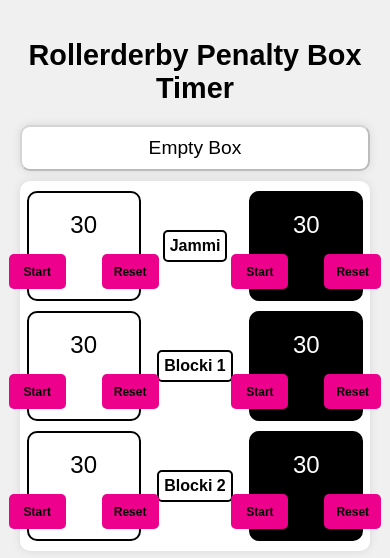
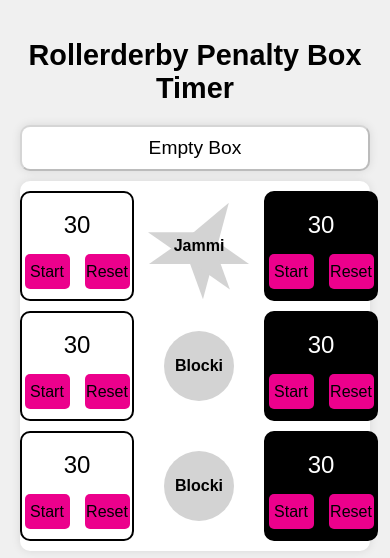
Before and after one commit to SincereUnsaddle/MCOD-Penalty-Box-Timer, a plain HTML site: page index.html in a window 390 px wide. Shown: the top 558 px of the page. Drawn offline with Linux system fonts and the light colour scheme.

Commit message:
version 1.0 ? birthday child
wonky star

```diff
--- a/index.html
+++ b/index.html
@@ -14,20 +14,21 @@
     <div class="table">
 
         <div id="whiteJammer" class="stopwatch white"></div>
-        <div class="description"><div class="white">Jammi</div></div>
+        <div class="description"><div class="white label-container"><div class="label">Jammi</div><div class="starout"><div class="star"></div></div></div></div>
         <div id="blackJammer" class="stopwatch black"></div>
 
         <div id="whiteBlocker1" class="stopwatch white"></div>
-        <div class="description"><div class="white">Blocki 1</div></div>
+        <div class="description"><div class="white"><div class="kreis">Blocki</div></div></div>
         <div id="blackBlocker1" class="stopwatch black"></div>
 
         <div id="whiteBlocker2" class="stopwatch white"></div>
-        <div class="description"><div class="white">Blocki 2</div></div>
+        <div class="description"><div class="kreis">Blocki</div></div>
         <div id="blackBlocker2" class="stopwatch black"></div>
     </div>
 
     <div class="footer">
-        <p class="footer">made by chatgpt and noma 161 from muscle cats of death. <a href='https://instagram.com/rollerderbygoe/'>instagram: &#64;rollerderbygoe</a></p>
+        <p class="footer">made by chatgpt and noma 161 from muscle cats of death.<a href='https://instagram.com/rollerderbygoe/'>instagram: &#64;rollerderbygoe</a></p>
+		<p class="footer">happy birthday danger dyke </p>
         <a href='https://rollerderbygoe.wordpress.com/'><img src="logo.png" alt="Vereinslogo"></a>
     </div>
 
--- a/stopwatch.js
+++ b/stopwatch.js
@@ -165,6 +165,7 @@ function updateMasterButton() {
         masterButton.classList.remove('stop-button');
         masterButton.style.backgroundColor = 'white';
 		masterButton.style.color = 'black';
+		masterButton.style.cursor = 'not-allowed';
         masterButton.disabled = true;
     }
 }
--- a/styles.css
+++ b/styles.css
@@ -112,18 +112,24 @@ a:hover {
     justify-content: center;
     min-height: 100px;
 }
+div.kreis {
+  width: 100px;
+  height: 100px;
+  border-radius: 50px;
+  background-color: lightgrey;
+  line-height:100px;
+
+}
+
+
 .description .white {
     color: black;
-    border: 2px solid black;
-    border-radius: 5px;
     padding: 5px;
 }
 .description .black {
     color: white;
     background-color: black;
     padding: 5px;
-    border-radius: 5px;
-    border: 2px solid white;
 }
 .footer {
     margin-top: 10px;
@@ -137,6 +143,112 @@ a:hover {
     height: 50px;
     margin-top: 10px;
 }
+.master-button {
+    width: 100%; /* 20px Abstand links und rechts */
+    margin: 10px 20px; /* 10px oben und unten, 20px links und rechts */
+    padding: 10px;
+    border-radius: 10px;
+    box-shadow: 0 0 10px rgba(0, 0, 0, 0.1);
+    max-width: 600px;
+    font-size: 1.2em;
+    background-color: #ec008c;
+    color: white;
+    cursor: pointer;
+}
+
+.master-button:hover {
+    background-color: #0056b3;
+}
+/* Container for the labels */
+.label-container {
+    display: flex;
+    flex-direction: column;
+    align-items: center;
+    justify-content: center;
+    position: relative; /* Ensure that the star pseudo-element is positioned relative to this container */
+    margin: 20px 0; /* Add some margin for spacing */
+    text-align: center; /* Center text alignment */
+}
+
+/* Style for the star */ /*
+.label-container::before {
+    content: "";
+    position: absolute;
+    top: 50%;
+    left: 50%;
+    transform: translate(-50%, -50%);
+    width: 0;
+    height: 0;
+    border-right: 70px solid transparent;
+    border-bottom: 35px solid yellow;
+    border-left: 70px solid transparent;
+    transform: translate(-50%, -50%) rotate(35deg);
+}
+
+.label-container::after {
+    content: "";
+    position: absolute;
+    top: 50%;
+    left: 50%;
+    transform: translate(-50%, -50%);
+    width: 0;
+    height: 0;
+    border-right: 70px solid transparent;
+    border-bottom: 35px solid yellow;
+    border-left: 70px solid transparent;
+    transform: translate(-50%, -50%) rotate(-35deg);
+}
+.label::after {
+	content: "";
+    position: absolute;
+    top: 100%;
+    left: 1000%;
+    transform: translate(-50%, -50%);
+    width: 0;
+    height: 0;
+    border-right: 70px solid transparent;
+    border-bottom: 35px solid yellow;
+    border-left: 70px solid transparent;
+    transform: translate(-50%, -50%) rotate(-35deg);
+
+} */
+.label {
+    position: absolute; /* Ensure the label text is positioned relative to its container */
+    z-index: 1; /* Ensure the label text appears above the star */
+    padding: 5px 10px; /* Add some padding for better spacing */
+    border-radius: 5px; /* Optional: Add border-radius for a rounded corner effect */
+    font-size: 20px; /* Increase font size for better readability */
+    background-color: transparent;
+	}
+.star {
+    position: relative;
+    width: 0;
+    height: 0;
+    border-left: 70px solid transparent;
+    border-right: 70px solid transparent;
+    border-bottom: 35px solid lightgrey;
+	transform: rotate(0deg);
+}
+.star::before, .star::after {
+    content: "";
+    position: absolute;
+    top: 0;
+    left: 50%;
+    width: 0;
+    height: 0;
+    border-left: 70px solid transparent;
+    border-right: 70px solid transparent;
+    border-bottom: 35px solid lightgrey;
+}
+
+.star::before {
+    transform: translateX(-50%) rotate(-75deg);
+}
+
+.star::after {
+    transform: translateX(-50%) rotate(35deg);
+}
+
 @media (max-width: 600px) {
     .table {
         grid-template-columns: 1fr auto 1fr;
@@ -149,15 +261,68 @@ a:hover {
         min-height: 80px; /* Flexibler auf kleinen Bildschirmen */
         padding: 5px;
     }
+	.controls {
+		gap: 5px;
+	}
     .controls button {
-        max-width: none;
         flex: 1;
         font-size: 12px;
         height: 35px;
+		font-size: 1em;
+		font-weight: normal;
+		min-width: 30px;
+		max-width: 45px;
+		padding: 1px;
+
 }
     .description {
         font-size: 1em;
         min-height: 80px; /* Gleiche minimale Höhe wie Stoppuhren auf kleinen Bildschirmen */
+    }
+	div.kreis {
+  width: 70px;
+  height: 70px;
+  border-radius: 60px;
+  background-color: lightgrey;
+  line-height:70px;
+  font-size: 1em;
+
+}
+.label {
+    position: absolute; /* Ensure the label text is positioned relative to its container */
+    z-index: 1; /* Ensure the label text appears above the star */
+    padding: 5px 10px; /* Add some padding for better spacing */
+    border-radius: 5px; /* Optional: Add border-radius for a rounded corner effect */
+    font-size: 1em; /* Lower font size for better readability */
+    background-color: transparent;
+	}
+.star {
+    position: relative;
+    width: 0;
+    height: 0;
+    border-left: 50px solid transparent;
+    border-right: 50px solid transparent;
+    border-bottom: 35px solid lightgrey;
+	transform: rotate(0deg);
+}
+.star::before, .star::after {
+    content: "";
+    position: absolute;
+    top: 0;
+    left: 50%;
+    width: 0;
+    height: 0;
+    border-left: 50px solid transparent;
+    border-right: 50px solid transparent;
+    border-bottom: 35px solid lightgrey;
+}
+
+.star::before {
+    transform: translateX(-50%) rotate(-75deg);
+}
+
+.star::after {
+    transform: translateX(-50%) rotate(35deg);
 }
 	.time {
 		font-size: 1.2 em;
@@ -175,19 +340,3 @@ a:hover {
     line-height: 10px; /* Center the text vertically */
 }
 }
-.master-button {
-    width: 100%; /* 20px Abstand links und rechts */
-    margin: 10px 20px; /* 10px oben und unten, 20px links und rechts */
-    padding: 10px;
-    border-radius: 10px;
-    box-shadow: 0 0 10px rgba(0, 0, 0, 0.1);
-    max-width: 600px;
-    font-size: 1.2em;
-    background-color: #ec008c;
-    color: white;
-    cursor: pointer;
-}
-
-.master-button:hover {
-    background-color: #0056b3;
-}
```
Lines whose indentation alone changed are shown as unchanged.
